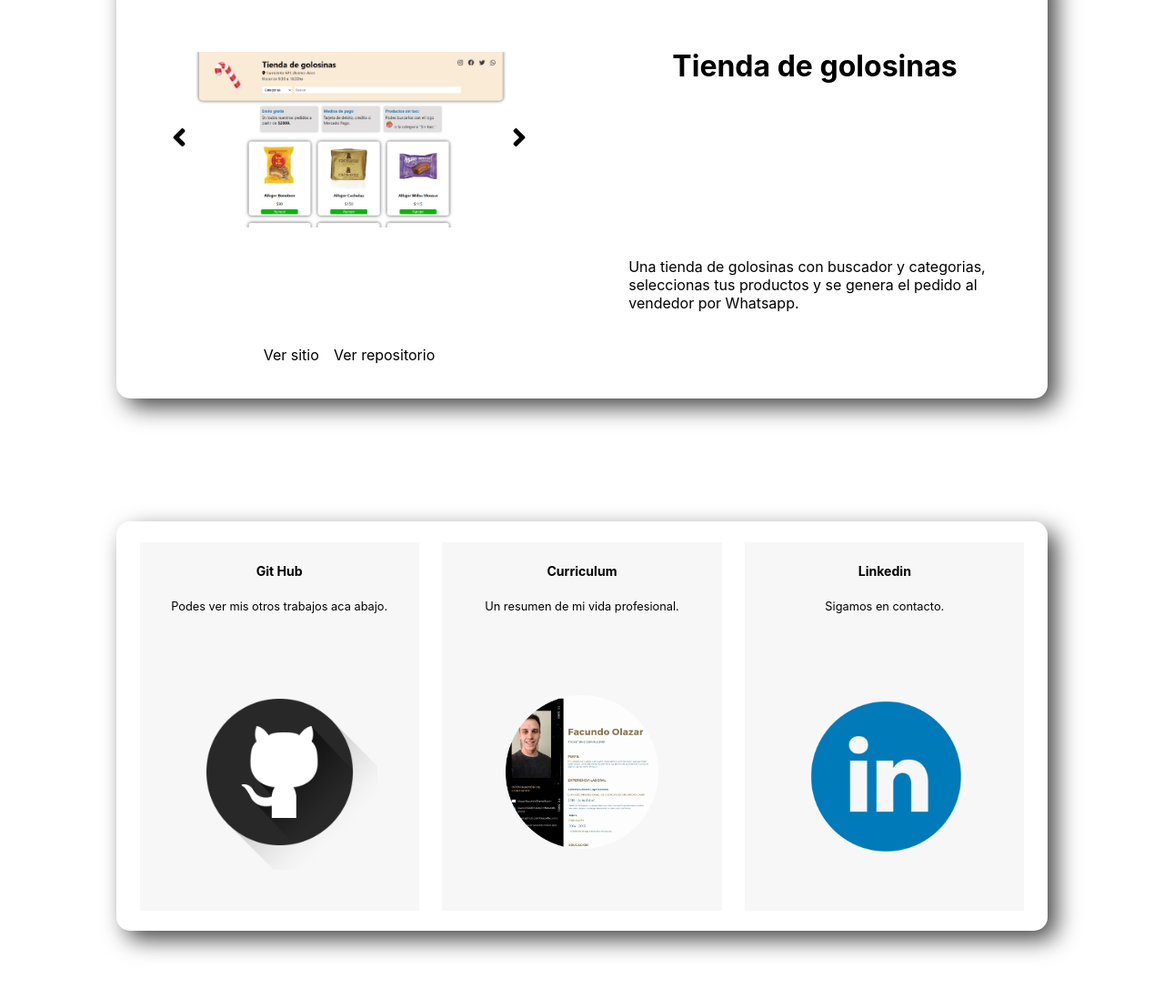
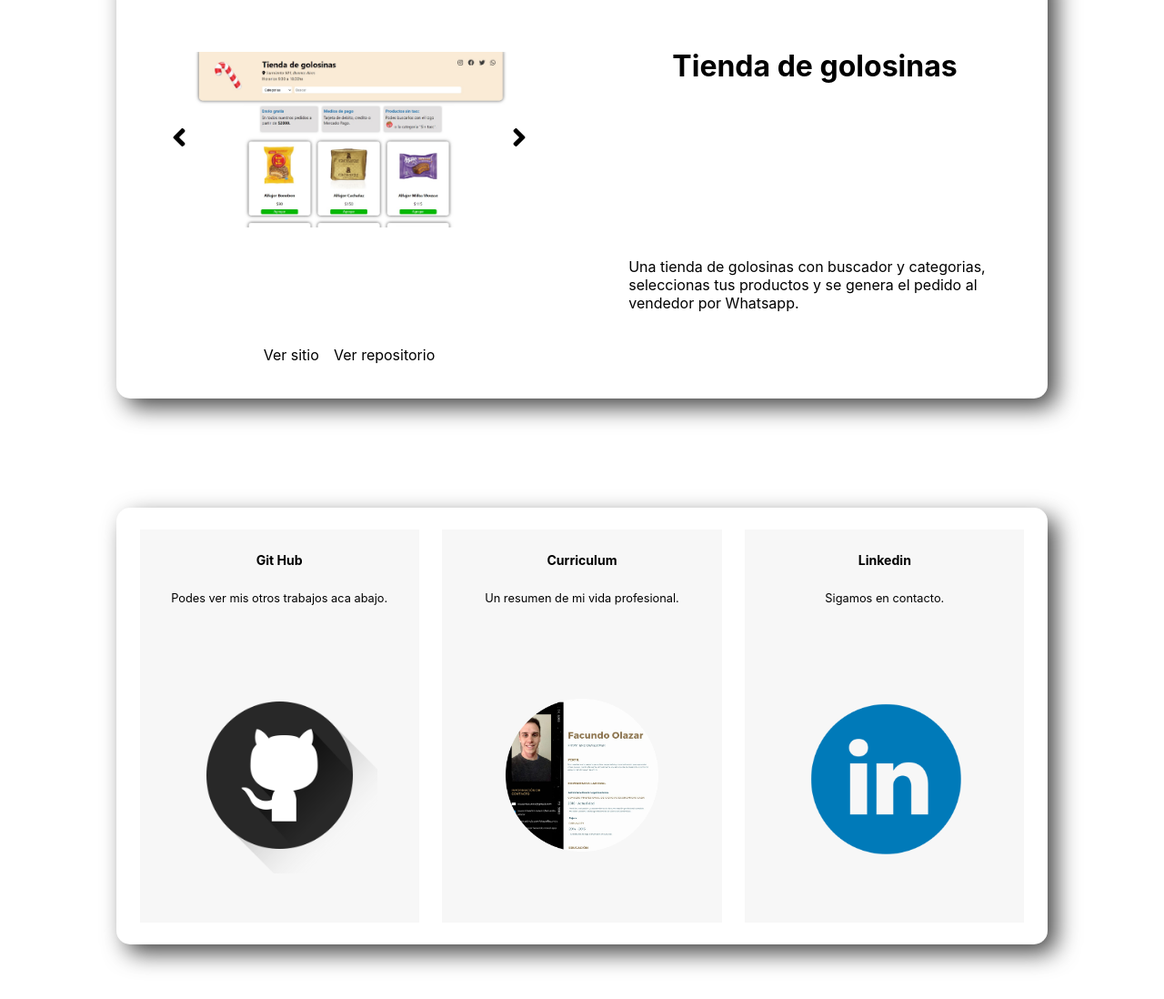
Before and after one commit to olazarfacundo/olazar-facundo, a React (Create React App) app: page / in a window 1280 px wide. Shown: the part 2211-3309 px from the top of the page at 91% size. Built offline with nearby package versions, Linux system fonts and the light colour scheme.

Commit message:
Update App.css

```diff
--- a/src/App.css
+++ b/src/App.css
@@ -168,7 +168,7 @@ ul{
   flex-direction: row;
   justify-content: space-evenly;
   width: 80%;
-  height: 75%;
+  height: 80%;
   border-radius: 15px;
   box-shadow: 10px 10px 26px -1px rgba(0,0,0,0.75);
   -webkit-box-shadow: 10px 10px 26px -1px rgba(0,0,0,0.75);
```
